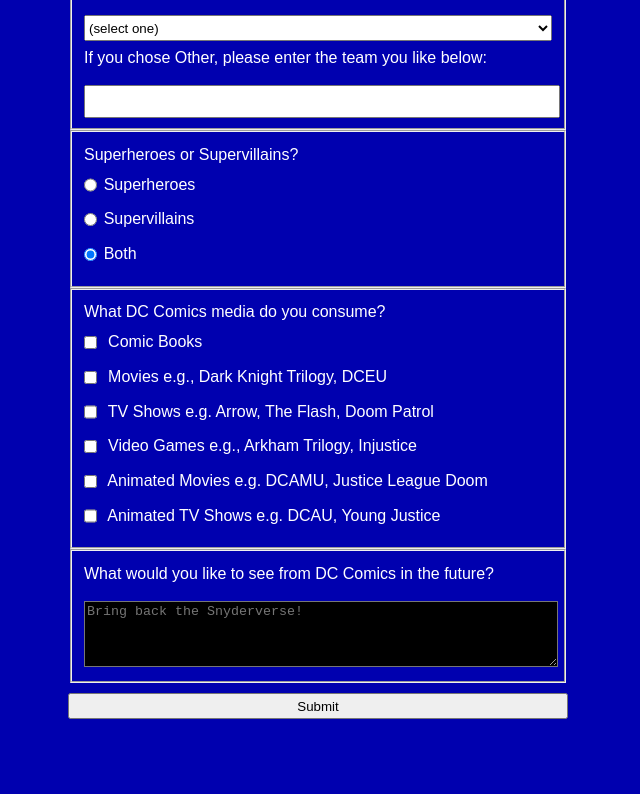
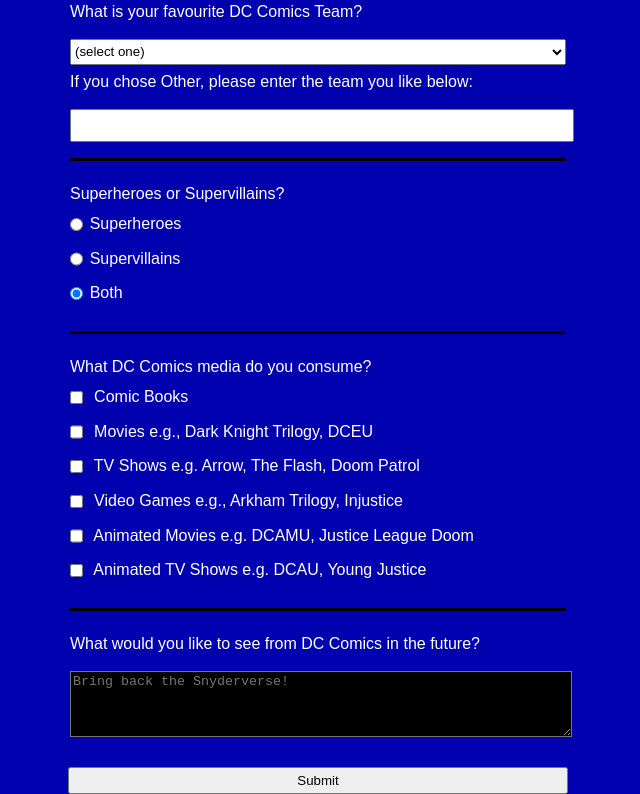
Before and after one commit to anferneealviar99/freeCodeCamp-Projects, a plain HTML site: page New Responsive Web Design/Build a Survey Form/index.html in a window 1280 px wide. Shown: the part 482-1276 px from the top of the page, without its empty margins (322-962 px from the left). Before the commit the page ends 1201 px from the top, so only its background shows below. Drawn offline with Linux system fonts and the light colour scheme.

Commit message:
fieldset css

```diff
--- a/New Responsive Web Design/Build a Survey Form/styles.css
+++ b/New Responsive Web Design/Build a Survey Form/styles.css
@@ -36,6 +36,16 @@ textarea {
     color: white;
 }
 
+fieldset {
+    border: none;
+    padding: 1rem 0;
+    border-bottom: 3px solid black;
+}
+
+fieldset:last-of-type {
+    border-bottom: none;
+}
+
 .inline {
     width: unset;
     margin: 0 0.5em 0 0;
```
